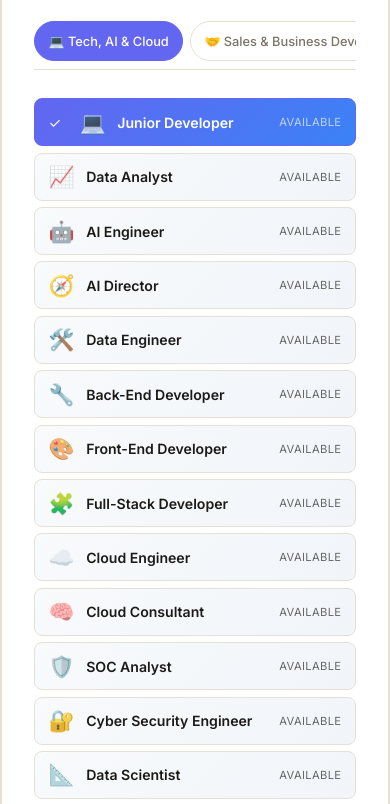
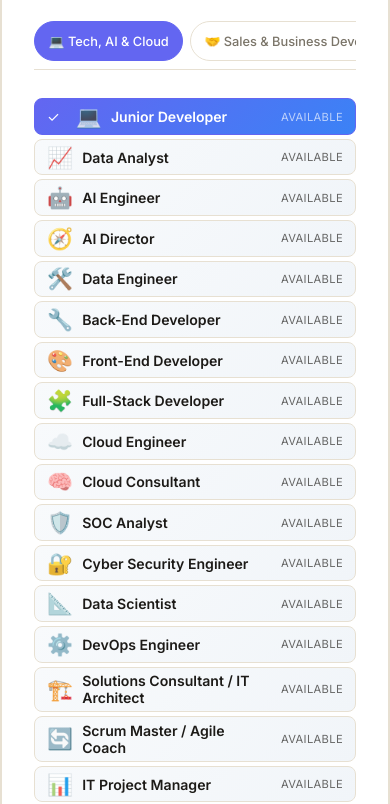
Before and after one commit to stefanonardo01/JobRiskAI, a website with bundled scripts: page public/calcolatore.html in a window 390 px wide. Shown: the part 1079-1883 px from the top of the page. Built offline with nearby package versions, Linux system fonts and the light colour scheme.

Commit message:
ux: job cards più compatte verticalmente su mobile

```diff
--- a/public/styles.css
+++ b/public/styles.css
@@ -1149,7 +1149,7 @@
     .job-grid {
         display: flex !important;
         flex-direction: column !important;
-        gap: 0.4rem !important;
+        gap: 0.25rem !important;
     }
 
     .job-card {
@@ -1157,9 +1157,9 @@
         flex-direction: row !important;
         align-items: center !important;
         text-align: left !important;
-        padding: 0.6rem 0.85rem !important;
-        gap: 0.75rem;
-        min-height: 48px;
+        padding: 0.3rem 0.75rem !important;
+        gap: 0.6rem;
+        min-height: 36px;
     }
 
     .job-card-icon {
```
